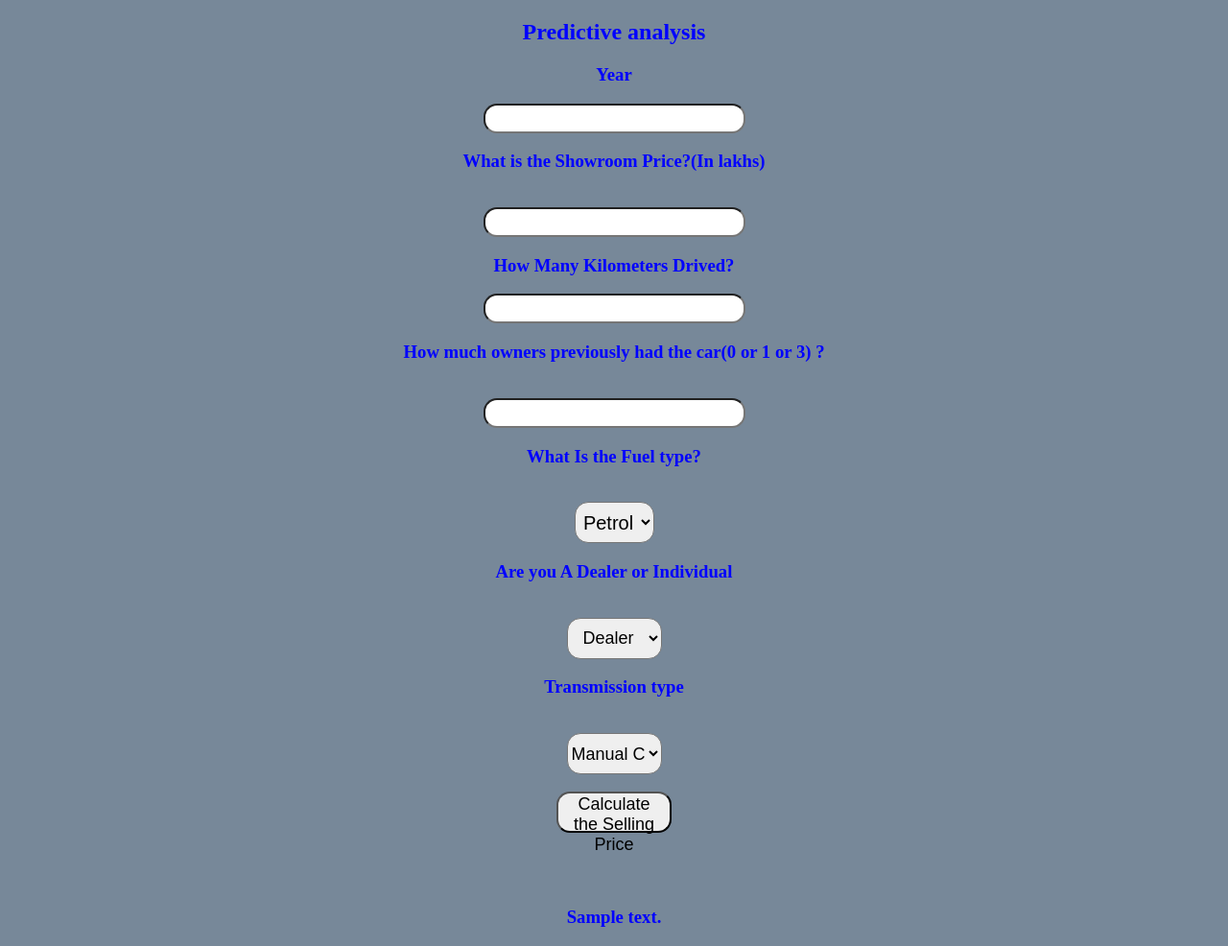
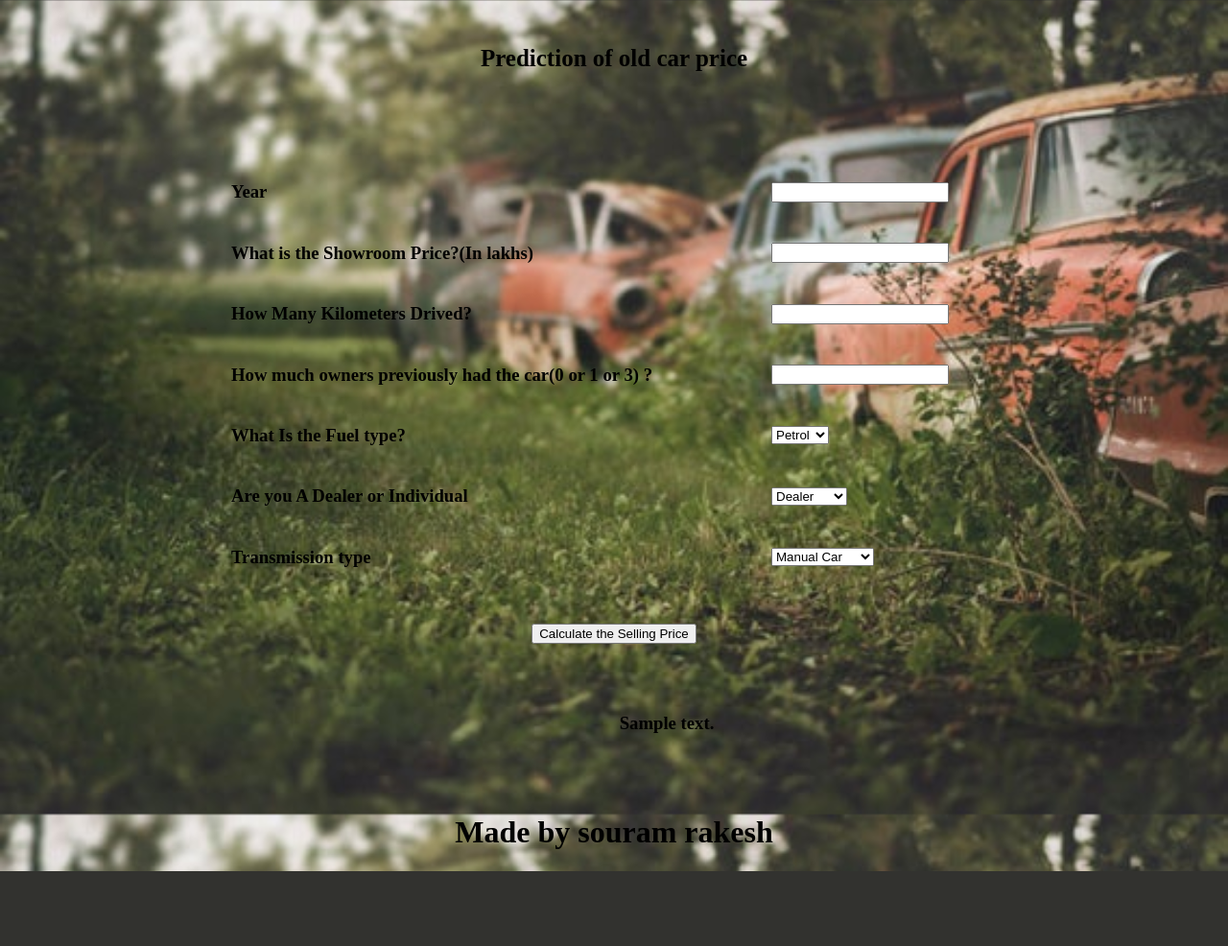
Before and after one commit to souramrakesh/carpricepred, a Flask app: template templates/index.html in a window 1280 px wide. Shown: the whole page at 96% size. After the commit the page ends 908 px from the top, so only its background shows below. Run offline with Flask 2, Linux system fonts and the light colour scheme; the template is opened without the code that fills it: most values are stand-ins (such as "Sample title", 1, 10 or a date in 2020); parts of the project's set-up code (start-up, migrations or seed data) failed here and were passed over.

Commit message:
Update index.html

```diff
--- a/templates/index.html
+++ b/templates/index.html
@@ -3,157 +3,83 @@
 
 <head>
     <meta charset="UTF-8">
-    <meta name="viewport" content="width=device-width, initial-scale=1.0">
+    <meta name="viewport" content="width=device-width, initial-scale=0.5">
     <title>Document</title>
 </head>
 
 <body>
+    <style>
+h3 {
 
-    <div style="color:blue">
+  padding: 0px;
+padding-left: 230px;
+padding-right:120px;
+
+}
+
+.button{
+background-color:"#e7e7e7";
+}
+body {
+              background-image : url('car.jpg');
+              background-repeat: no-repeat;
+             background-attachment: fixed;
+             background-size: cover;
+
+        }
+</style>
+
+    <div style="color:black">
         <form action="{{ url_for('predict')}}" method="post">
-            <h2>Predictive analysis</h2>
-            <h3>Year</h3>
-            <input id="first" name="Year" type="number ">
-            <h3>What is the Showroom Price?(In lakhs)</h3><br><input id="second" name="Present_Price" required="required">
-            <h3>How Many Kilometers Drived?</h3><input id="third" name="Kms_Driven" required="required">
-            <h3>How much owners previously had the car(0 or 1 or 3) ?</h3><br><input id="fourth" name="Owner" required="required">
-            <h3>What Is the Fuel type?</h3><br><select name="Fuel_Type_Petrol" id="fuel" required="required">
+            </br><center><h2 style="font-size:25px">Prediction of old car price</h2></center>
+			<div class='description'>
+    			<marquee> <center><p style="color:red" >A Machine Learning Web Application</p> </center></marquee>
+    		</div>
+    	</div>
+</br><table><tr>
+            <td><h3 style="left">Year</h3>
+</td>
+ <td><input style="float:right" id="first" name="Year" type=" number "></td></tr>
+<tr>
+           <td> <h3 style="left">What is the Showroom Price?(In lakhs)</h3></td>
+<td><input  id="second" name="Present_Price" required="required"></td></tr>
+<tr>
+          <td>  <h3 style="left">How Many Kilometers Drived?</h3></td>
+<td><input id="third" name="Kms_Driven" required="required"></td></tr>
+  <tr>
+<td><h3 style="left">How much owners previously had the car(0 or 1 or 3) ?</h3></td>
+<td><input id="fourth" name="Owner" required="required"></td></tr>
+
+            <tr><td><h3 style="left">What Is the Fuel type?</h3></td>
+<td><select  name="Fuel_Type_Petrol" id="fuel" required="required">
                 <option value="Petrol">Petrol</option>
                 <option value="Diesel">Diesel</option>
                 <option value="Diesel">CNG</option>
-            </select>
-            <h3>Are you A Dealer or Individual</h3><br><select name="Seller_Type_Individual" id="resea" required="required">
+            </select></td></tr>
+<tr><td>
+            <h3 style="left">Are you A Dealer or Individual</h3></td>
+<td><select name="Seller_Type_Individual" id="resea" required="required">
                 <option value="Dealer">Dealer</option>
                 <option value="Individual">Individual</option>
-            </select>
-            <h3>Transmission type</h3><br><select name="Transmission_Mannual" id="research" required="required">
+            </select></td></tr>
+
+          <tr><td>  <h3 style="left">Transmission type</h3></td>
+<td><select name="Transmission_Mannual" id="research" required="required">
                 <option value="Mannual">Manual Car</option>
                 <option value="Automatic">Automatic Car</option>
-            </select>
-            <br><br><button id="sub" type="submit ">Calculate the Selling Price</button>
+            </select></td></tr>
+</table>
+            <br><br><center><button id="sub" type="submit ">Calculate the Selling Price</button></center>
             <br>
-
-
-
 
         </form>
 
+        <br><br><h3 {{ prediction_text }}<h3>
+        <p style="text-align:center" >{{ prediction_text }}</p>
+        </div>
+           <br><br><h1 style="text-align:center">Made by souram rakesh<h1>
 
+      </div>
 
-        <br><br><h3>{{ prediction_text }}<h3>
-    </div>
-
-
-
-
-    <style>
-        body {
-            background-color: lightslategray;
-            text-align: center;
-            padding: 0px;
-        }
-
-        #research {
-            font-size: 18px;
-            width: 100px;
-            height: 23px;
-            top: 23px;
-        }
-
-        #box {
-            border-radius: 60px;
-            border-color: 45px;
-            border-style: solid;
-            font-family: cursive;
-            text-align: center;
-            background-color: rgb(168, 131, 61);
-            font-size: medium;
-            position: absolute;
-            width: 700px;
-            bottom: 9%;
-            height: 850px;
-            right: 30%;
-            padding: 0px;
-            margin: 0px;
-            font-size: 14px;
-        }
-
-        #fuel {
-            width: 83px;
-            height: 43px;
-            text-align: center;
-            border-radius: 14px;
-            font-size: 20px;
-        }
-
-        #fuel:hover {
-            background-color: coral;
-        }
-
-        #research {
-            width: 99px;
-            height: 43px;
-            text-align: center;
-            border-radius: 14px;
-            font-size: 18px;
-        }
-
-        #research:hover {
-            background-color: coral;
-        }
-
-        #resea {
-            width: 99px;
-            height: 43px;
-            text-align: center;
-            border-radius: 14px;
-            font-size: 18px;
-        }
-
-        #resea:hover {
-            background-color: coral;
-        }
-
-        #sub {
-            width: 120px;
-            height: 43px;
-            text-align: center;
-            border-radius: 14px;
-            font-size: 18px;
-        }
-
-        #sub:hover {
-            background-color: darkcyan;
-        }
-
-        #first {
-            border-radius: 14px;
-            height: 25px;
-            font-size: 20px;
-            text-align: center;
-        }
-
-        #second {
-            border-radius: 14px;
-            height: 25px;
-            font-size: 20px;
-            text-align: center;
-        }
-
-        #third {
-            border-radius: 14px;
-            height: 25px;
-            font-size: 20px;
-            text-align: center;
-        }
-
-        #fourth {
-            border-radius: 14px;
-            height: 25px;
-            font-size: 20px;
-            text-align: center;
-        }
-    </style>
-</body>
-
+    </body>
 </html>
```
